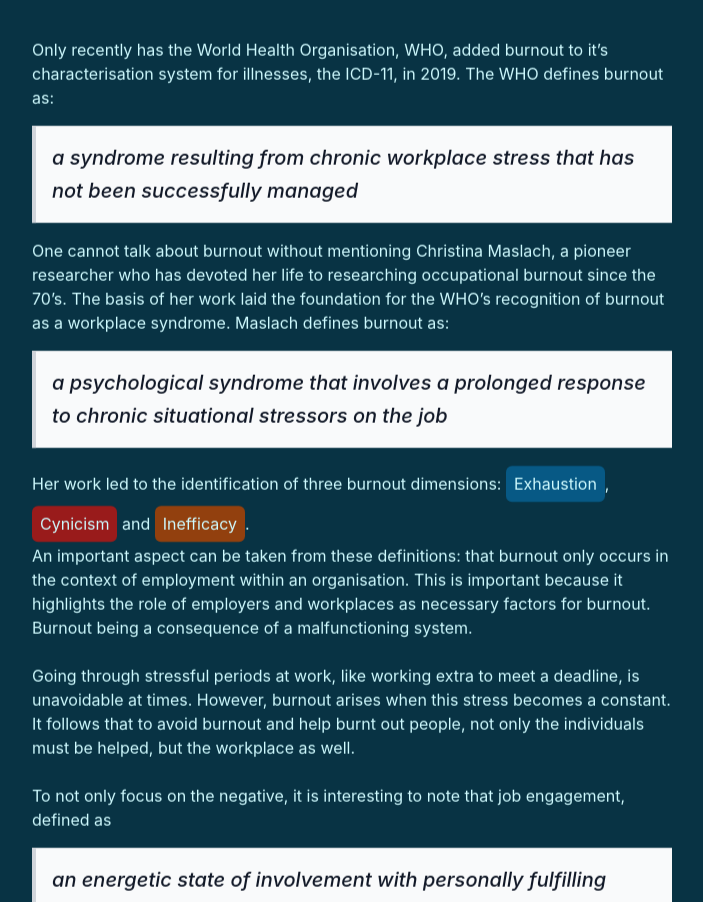
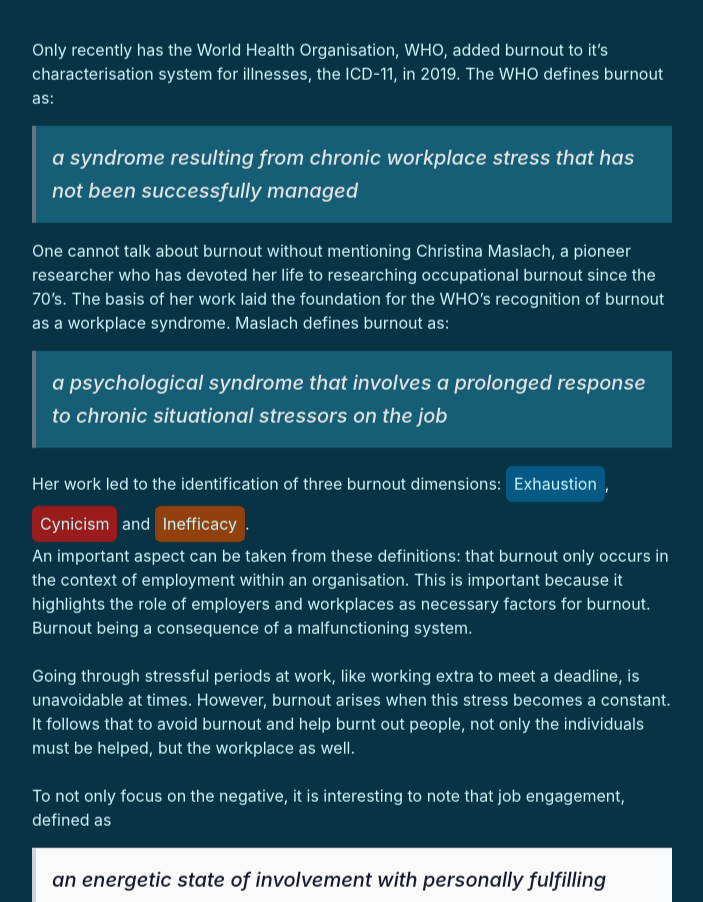
Before and after one commit to phajsi/burnout-spa, a React (Create React App) app: page /burnout-in-tech in a window 1280 px wide. Shown: the part 1900-2802 px from the top of the page, without its empty margins (288-991 px from the left). Built offline with nearby package versions, Linux system fonts and the light colour scheme.

Commit message:
bug fixes

```diff
--- a/src/pages/Burnout.tsx
+++ b/src/pages/Burnout.tsx
@@ -119,8 +119,8 @@ const Burnout = () => (
           Only recently has the World Health Organisation, WHO, added burnout to
           it’s characterisation system for illnesses, the ICD-11, in 2019. The
           WHO defines burnout as:
-          <blockquote className="p-4 my-4 border-l-4 border-gray-300 bg-gray-50">
-            <p className="text-xl italic font-medium leading-relaxed text-gray-900">
+          <blockquote className="p-4 my-4 border-l-4 border-gray-500 bg-cyan-800">
+            <p className="text-xl italic font-medium leading-relaxed text-neutral-200">
               a syndrome resulting from chronic workplace stress that has not
               been successfully managed
             </p>
@@ -132,8 +132,8 @@ const Burnout = () => (
           occupational burnout since the 70’s. The basis of her work laid the
           foundation for the WHO’s recognition of burnout as a workplace
           syndrome. Maslach defines burnout as:
-          <blockquote className="p-4 my-4 border-l-4 border-gray-300 bg-gray-50">
-            <p className="text-xl italic font-medium leading-relaxed text-gray-900">
+          <blockquote className="p-4 my-4 border-l-4 border-gray-500 bg-cyan-800">
+            <p className="text-xl italic font-medium leading-relaxed text-neutral-200">
               a psychological syndrome that involves a prolonged response to
               chronic situational stressors on the job
             </p>
```
